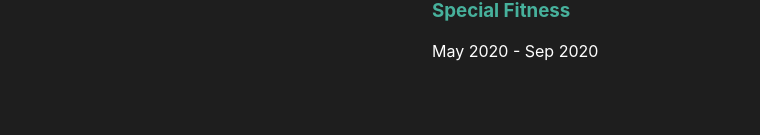
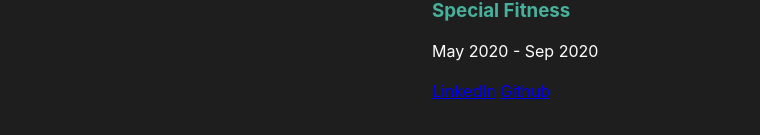
Before and after one commit to mgulson/personal-website, a React (Create React App) app: page / in a window 1280 px wide. Shown: the part 421-556 px from the top of the page, without its empty margins (0-760 px from the left). Built offline with nearby package versions, Linux system fonts and the light colour scheme.

Commit message:
add links, they don't work

```diff
--- a/package.json
+++ b/package.json
@@ -37,5 +37,8 @@
       "last 1 firefox version",
       "last 1 safari version"
     ]
+  },
+  "devDependencies": {
+    "react-router-dom": "^6.11.2"
   }
 }
--- a/src/components/resume/resume.js
+++ b/src/components/resume/resume.js
@@ -1,4 +1,5 @@
 import React from 'react';
+import { Link } from 'react-router-dom'
 import Headshot from '../../img/michael-gulson-headshot.JPG'
 import Grid from '@mui/material/Grid'
 import './Resume.css'
@@ -21,6 +22,11 @@ class Resume extends React.Component  {
           <h3 className='company'>Faraday Software</h3> <span>Sep 2020 - Nov 2021</span>
           <br></br><br></br>
           <h3 className='company'>Special Fitness</h3> <span>May 2020 - Sep 2020</span>
+          <br></br>
+          <br></br>
+          <Link to={{ pathname: "https://www.linkedin.com/in/michael-gulson-578270111"}} target='_blank'>LinkedIn</Link>
+          <span>                                                          </span>
+          <Link to={{ pathname: 'https://www.github.com/michaelgulson'}} target="_blank">Github</Link>
         </Grid>
       </Grid>
     </>
--- a/src/index.js
+++ b/src/index.js
@@ -3,11 +3,14 @@ import ReactDOM from 'react-dom/client';
 import './index.css';
 import App from './App';
 import reportWebVitals from './reportWebVitals';
+import { BrowserRouter } from 'react-router-dom';
 
 const root = ReactDOM.createRoot(document.getElementById('root'));
 root.render(
   <React.StrictMode>
-    <App />
+    <BrowserRouter>
+      <App />
+    </BrowserRouter>
   </React.StrictMode>
 );
 
```
Also changed, not shown: 1 other file (tests, documents, lock files or other folders).
